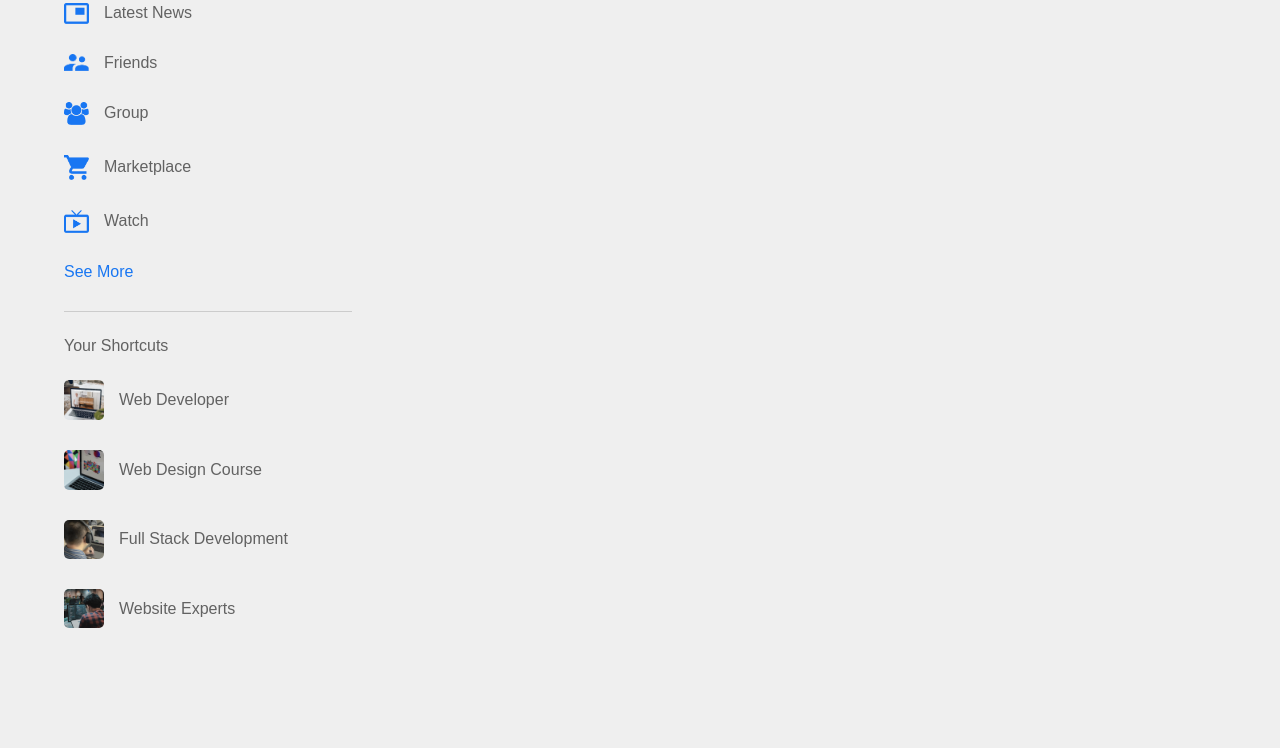
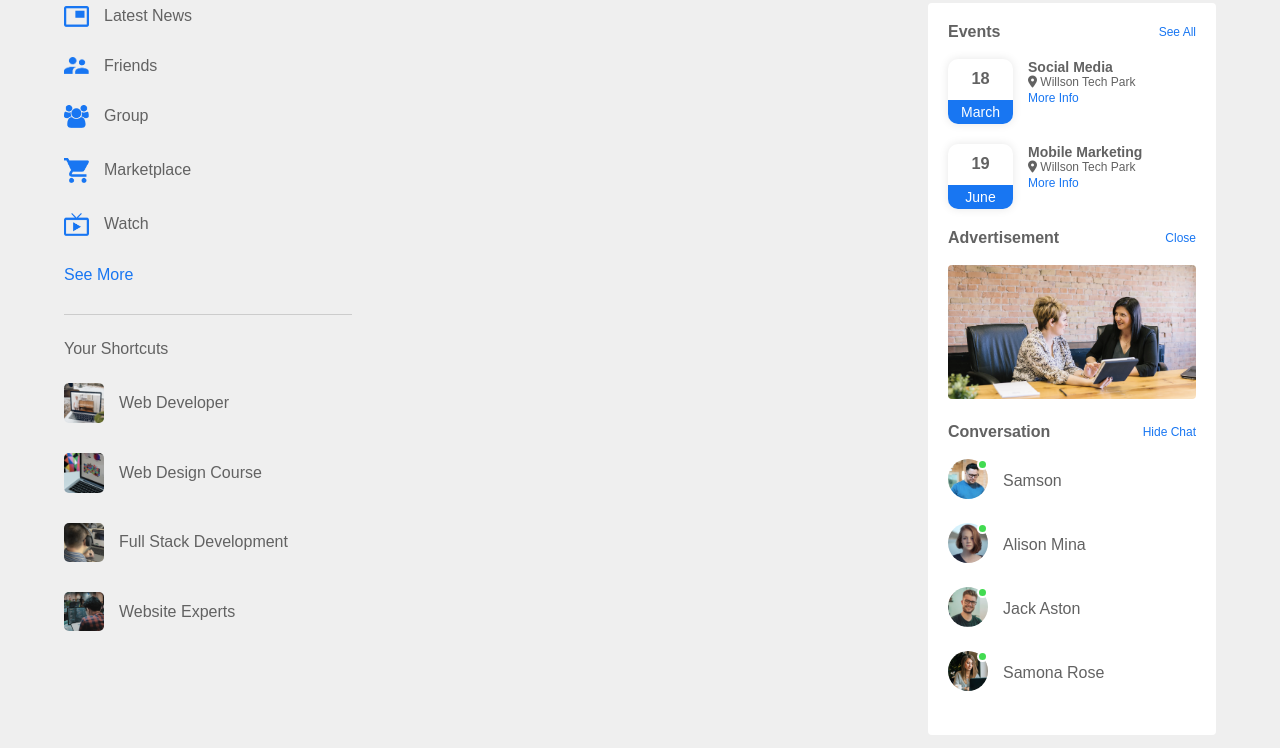
Before and after one commit to sagarkataria/sk-socialBook-design, a plain HTML site: page index.html in a window 1280 px wide. Shown: the part 64-812 px from the top of the page. Drawn offline with Linux system fonts and the light colour scheme.

Commit message:
make right side

```diff
--- a/index.html
+++ b/index.html
@@ -5,6 +5,7 @@
     <meta name="viewport" content="width=device-width, initial-scale=1.0">
     <title>SocialBook</title>
     <link rel="stylesheet" href="style.css">
+    <script src="https://kit.fontawesome.com/643d8ba031.js" crossorigin="anonymous"></script>
 </head>
 <body>
     <nav>
@@ -51,7 +52,65 @@
         </div>
         <!-- right sidebar -->
         <div class="right-sidebar">
-
+            <div class="sidebar-title">
+                <h4>Events</h4>
+                <a href="#">See All</a>
+            </div>
+            <div class="event">
+                <div class="left-event">
+                    <h3>18</h3>
+                    <span>March</span>
+                </div>
+                <div class="right-event">
+                    <h4>Social Media</h4>
+                    <p><i class="fa-solid fa-location-dot"></i> Willson Tech Park</p>
+                    <a href="#">More Info</a>
+                </div>
+            </div>
+            <div class="event">
+                <div class="left-event">
+                    <h3>19</h3>
+                    <span>June</span>
+                </div>
+                <div class="right-event">
+                    <h4>Mobile Marketing</h4>
+                    <p><i class="fa-solid fa-location-dot"></i> Willson Tech Park</p>
+                    <a href="#">More Info</a>
+                </div>
+            </div>
+            <div class="sidebar-title">
+                <h4>Advertisement</h4>
+                <a href="#">Close</a>
+            </div>
+            <img src="/images/advertisement.png" class="sidebar-ads">
+            <div class="sidebar-title">
+                <h4>Conversation</h4>
+                <a href="#">Hide Chat</a>
+            </div>
+            <div class="onlie-list">
+                <div class="online">
+                    <img src="images/member-4.png" >
+                </div>
+                <p>Samson</p>
+            </div>
+            <div class="onlie-list">
+                <div class="online">
+                    <img src="images/member-1.png" >
+                </div>
+                <p>Alison Mina</p>
+            </div>
+            <div class="onlie-list">
+                <div class="online">
+                    <img src="images/member-2.png" >
+                </div>
+                <p>Jack Aston</p>
+            </div>
+            <div class="onlie-list">
+                <div class="online">
+                    <img src="images/member-3.png" >
+                </div>
+                <p>Samona Rose</p>
+            </div>
         </div>
     </div>
 </body>
--- a/style.css
+++ b/style.css
@@ -2,6 +2,7 @@
     margin: 0;
     padding: 0;
     font-family: 'poppins',sans-serif;
+    box-sizing: border-box;
 }
 body{
     background: #efefef;
@@ -88,8 +89,10 @@ nav{
     position: sticky;
     top: 70px;
     align-self: flex-start;
-
-
+    background: #fff;
+    padding: 20px;
+    border-radius: 4px;
+    color: #626262;
 }
 .main-container{
     flex-basis: 47%;
@@ -125,3 +128,74 @@ nav{
     color: #626262;
     font-weight: 500;
 }
+.sidebar-title{
+    display: flex;
+    align-items: center;
+    justify-content:space-between;
+    margin-bottom: 18px;
+}
+.sidebar-title h4{
+    font-weight: 600;
+    font-size: 16px;
+}
+.sidebar-title a{
+    text-decoration: none;
+    color: #1876f2;
+    font-size: 12px;
+}
+.event{
+    display: flex;
+    font-size: 14px;
+    margin-bottom: 20px;
+}
+.left-event{
+    border-radius: 10px;
+    height: 65px;
+    width: 65px;
+    margin-right: 15px;
+    padding-top: 10px;
+    text-align: center;
+    position: relative;
+    overflow: hidden;
+    box-shadow: 0 0 10px rgba(0, 0, 0, 0.1);
+}
+.event p{
+    font-size: 12px;
+}
+.event a{
+        font-size: 12px;
+        text-decoration: none;
+        color: #1876f2;
+}
+.left-event span{
+    position: absolute;
+    bottom: 0;
+    left: 0;
+    width: 100%;
+    background: #1876f2;
+    color: #fff;
+    padding: 4px 0;
+}
+.sidebar-ads{
+    width: 100%;
+    margin-bottom: 20px;
+    border-radius: 4px;
+}
+.onlie-list{
+    display: flex;
+    align-items: center;
+    margin-bottom: 20px;
+}
+.onlie-list .online img{
+    width: 40px;
+    border-radius: 50%;
+}
+.onlie-list .online{
+    width: 40px;
+    border-radius: 50%;
+    margin-right: 15px;
+}
+.onlie-list .online::after{
+    top: unset;
+    bottom: 1;
+}
```
